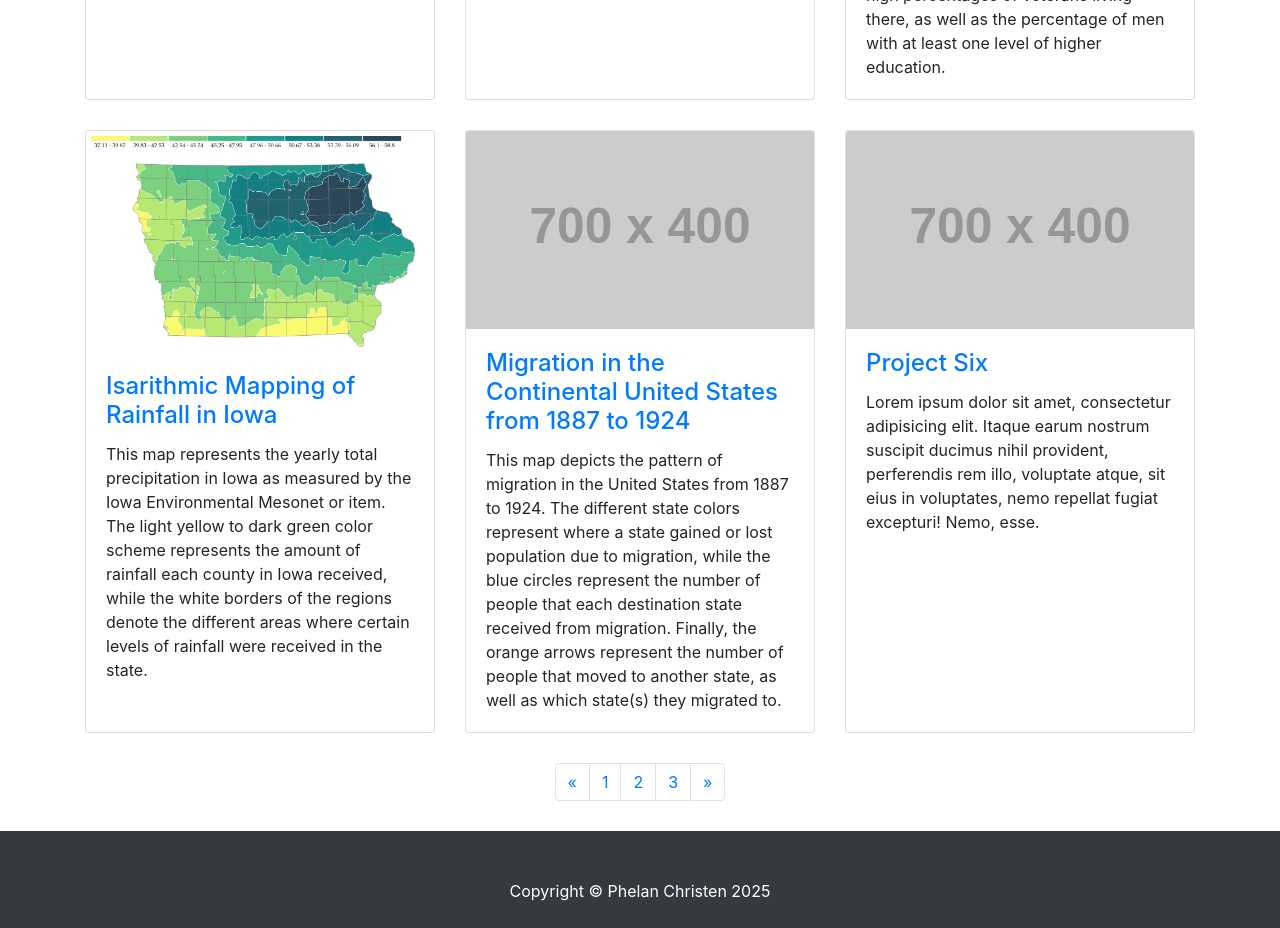
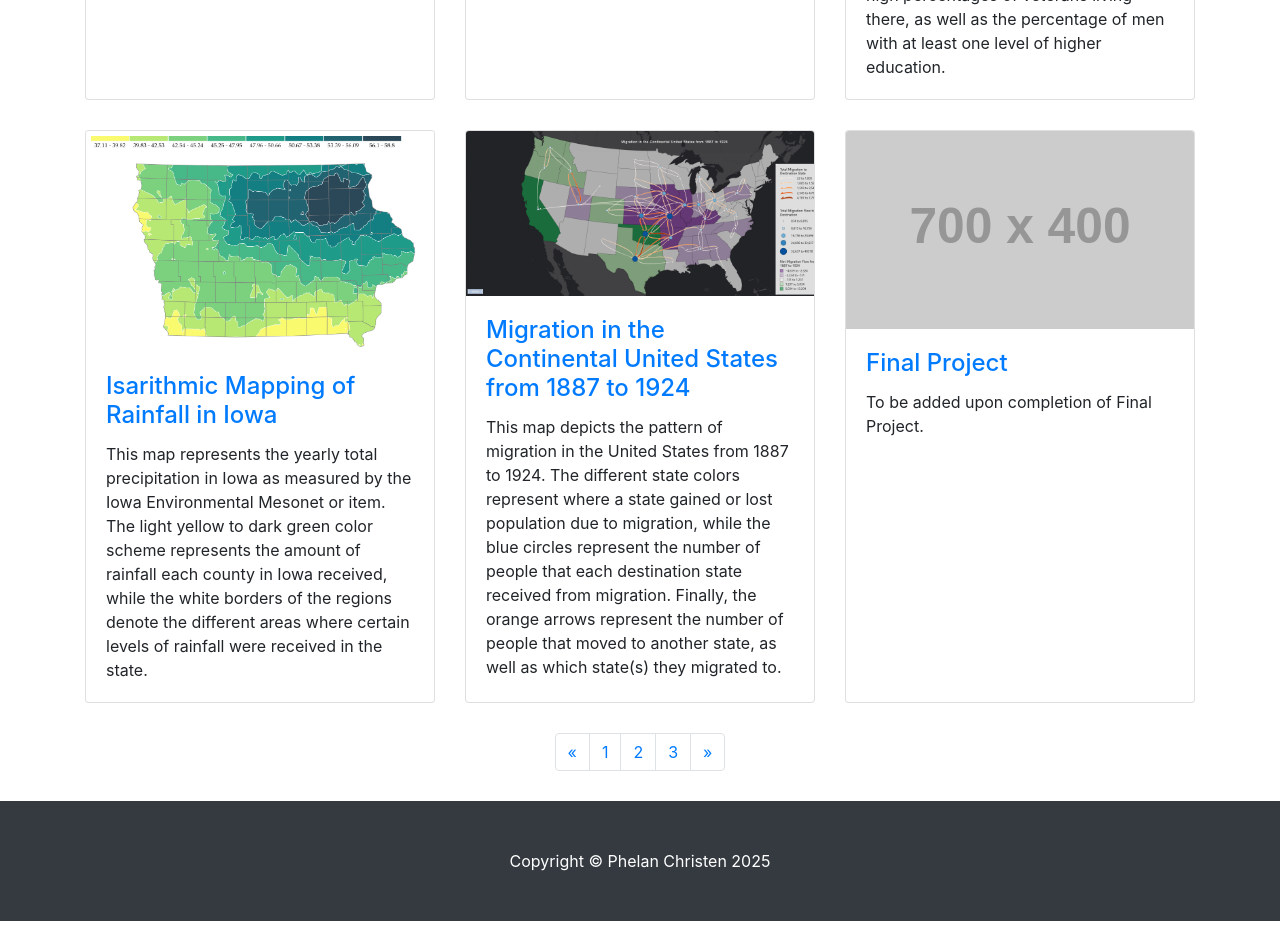
Before and after one commit to geog3540/pchristen, a website: page index.html in a window 1280 px wide. Shown: the part 880-1808 px from the top of the page. Drawn offline with Linux system fonts and the light colour scheme; placeholder pictures from the web are drawn by us.

Commit message:
Update index.html

```diff
--- a/index.html
+++ b/index.html
@@ -113,7 +113,7 @@
         </div>
         <div class="col-lg-4 col-sm-6 portfolio-item">
           <div class="card h-100">
-            <a href="#"><img class="card-img-top" src="http://placehold.it/700x400" alt=""></a>
+            <a href="https://observablehq.com/d/9b8fd498469db593"><img class="card-img-top" src="Images/CONUSMigration.png" alt=""></a>
             <div class="card-body">
               <h4 class="card-title">
                 <a href="#">Migration in the Continental United States from 1887 to 1924</a>
@@ -129,9 +129,9 @@
             <a href="#"><img class="card-img-top" src="http://placehold.it/700x400" alt=""></a>
             <div class="card-body">
               <h4 class="card-title">
-                <a href="#">Project Six</a>
+                <a href="#">Final Project</a>
               </h4>
-              <p class="card-text">Lorem ipsum dolor sit amet, consectetur adipisicing elit. Itaque earum nostrum suscipit ducimus nihil provident, perferendis rem illo, voluptate atque, sit eius in voluptates, nemo repellat fugiat excepturi! Nemo, esse.</p>
+              <p class="card-text">To be added upon completion of Final Project.</p>
             </div>
           </div>
         </div>
```
